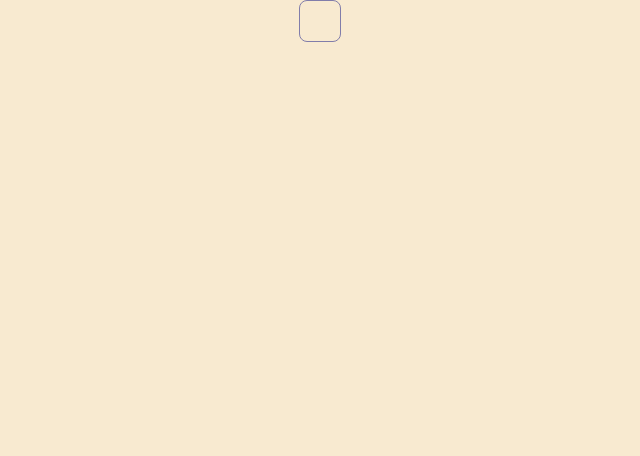
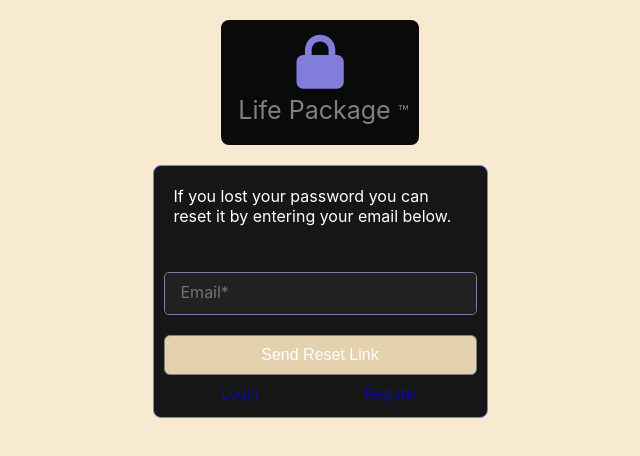
Before and after one commit to ddcroft73/life-package-fe, a React (Create React App) app: page /recover-password in a window 1280 px wide. Shown: the top 456 px of the page, without its empty margins (320-960 px from the left). Built offline with nearby package versions, Linux system fonts and the light colour scheme.

Commit message:
Added password resst component and email.

```diff
--- a/src/components/Login.js
+++ b/src/components/Login.js
@@ -40,7 +40,9 @@ const  Login = () => {
   const handleSubmit = async (event) => {
     event.preventDefault();
 
-    if (email && password) {sendRequest = true;}
+    if (email && password) {
+      sendRequest = true;
+    }
 
     if (sendRequest) {
       try {
@@ -141,7 +143,10 @@ const  Login = () => {
     } else {
       setError('Missing email or password.');
       setFadeOut2(true);
-      setTimeout(() => setError(''), 3000);
+      setTimeout(() => {
+        setError('')
+        setFadeOut2(false)
+      }, 3000);
     }
   };
 
@@ -230,7 +235,7 @@ const  Login = () => {
                     fontSize: 25,
                     marginBottom: 0}}>
                       <div style={{fontSize: 54, color: "#817Dda"}}>
-                      <i className="fas fa-sign-in-alt" /></div> &nbsp;Life Package &#8482;
+                      <i className="fas fa-sign-in-alt" /></div> &nbsp;Life Package <span style={{fontSize:18}}>&#8482;</span>
 
                   </Box>
               </Box>
@@ -266,7 +271,7 @@ const  Login = () => {
                   </div>
               </Box>
               <div style={{display: "flex", justifyContent: "center"}}>
-                <Button style={{marginTop: '1px', width: '100%', fontSize:"20px", backgroundColor: "#817Dda",
+                <Button style={{marginTop: '1px', width: '100%', fontSize:"20px",
                 border:"1px solid gray", lineHeight: 0, height: 35}}
                     onClick={handleSubmit}>Log in
                 </Button>
@@ -295,8 +300,6 @@ const  Login = () => {
               </Box>
 
               <Space howmuch={66}/>
-
-
 
               <Box style={{border: "0px solid black", backgroundColor: "", width: "100%", display: "flex", justifyContent: 'center', alignItems: 'center', flexDirection: "column", marginTop: 0, marginBottom: 8}}>
                   <Box style={{display: 'flex', border: "0px solid black", padding: 0, backgroundColor: ""}}>
--- a/src/components/PasswordRecover.js
+++ b/src/components/PasswordRecover.js
@@ -1,17 +1,111 @@
-import React from 'react';
 
+import React , {useEffect, useState} from 'react';
+import './PasswordReset.css';
 
-import Box from "../components/elements/Box.js";
+import Box from './elements/Box';
+import Button from './elements/Button';
+import TextBox from './elements/TextBox';
+import { Link, useNavigate } from "react-router-dom";
+import { isEmailAddress } from '../api/utils';
+import Space from './Space';
 
 
 const PasswordRecover = () => {
+    const [email, setEmail] = useState('');
+    const [error, setError] = useState('');
+
+    const [fadeOut, setFadeOut] = useState(false);
+
+    const navigate = useNavigate();
+
+    useEffect(() => {
+        document.title = "Reset Password: LifePackage 2023";
+    }, []);
+
+    const handleSend = (event) => {
+        event.preventDefault();
+        if (isEmailAddress(email)){
+
+            console.log(email)
+
+        } else {
+            setError("Invalid email address.");
+            setFadeOut(true);
+            setTimeout(() => {
+                setError('');
+                setFadeOut(false);
+            }, 3000);
+        }
+
+    };
+
+    const handleEmail = (value) => {
+        setEmail(value);
+    };
 
     return (
-        <>
-        <Box  style={{ border: "1px solid #817Daa",display: 'flex', justifyContent: 'center', alignItems: 'center',padding: 20}}>
-        </Box>
-        </>
-    );
+            <div className="password-reset-container" style={{ backgroundColor: 'transparent' }}>
+                <div className="password-reset-logo">
+                    <Box style={{
+                            textAlign: "center",
+                            backgroundColor: "var(--body-background-dark)",//'#484444',
+                            border:"0px solid #817Daa",
+                            height:125,
+                            width:"100%",
+                            fontSize: 25,
+                            color: "gray",
+                            marginBottom: 0}}>
+                                <div style={{fontSize: 54, color: "#817Dda"}}>
+                                <i className="fa fa-lock" /></div> &nbsp;Life Package <span style={{fontSize:18}}>&#8482;</span>
+                    </Box>
+                <Space howmuch={20} />
+                </div>
+                    <Box  style={{ backgroundColor:  'rgb(22,22,22)', border: "1px solid #817Dda" }}>
+                        <form>
+                            <div>
+                             <Box style={{color: "white", border: "0px solid gray"}}>
+                            If you lost your password you can reset it by entering your email below.
+                            </Box>
+
+                           <div className={fadeOut ? 'fade-out' : ''}>
+                                <div style={{border: "0px solid black", height: 20,  position: "relative", top: 0, borderTop: "none", borderRadius: 0, backgroundColor: ""}}>
+                                    {error && (
+                                    <Box style={{border: "0px solid black", fontSize: 20, padding: 0, color: "rgb(164, 56, 56)", textAlign: "center"}} className="error-message">
+                                        {error}
+                                    </Box>
+                                    )}
+                                </div>
+                            </div>
+
+                            <TextBox
+                                id="email"
+                                label="Email*"
+                                value={email}
+                                type="text" width="100%" containerPadding={0}  onChange={handleEmail}/>
+                            <Button onClick={handleSend}  style={{ border:"1px solid gray",}}>
+                                Send Reset Link
+                            </Button>
+                            </div>
+                        </form>
+                        <Box style={{border: "0px solid gray", padding: 5, marginTop: 5}}>
+                            <Box style={{border: "0px solid gray",
+                                         fontSize: 14,
+                                         display: "flex",
+                                         justifyContent: "space-around",
+                                         textAlign: "center", padding: 0}}>
+                                <div>
+                                    <Link to="/login">Login</Link>
+                                </div>
+                                <div>
+                                    <Link to="/register">Register</Link>
+                                </div>
+                            </Box>
+                        </Box>
+                    </Box>
+
+
+            </div>
+        );
 };
 
-export default PasswordRecover
+export default PasswordRecover;
--- /dev/null
+++ b/src/components/PasswordReset.css
@@ -0,0 +1,27 @@
+
+
+.password-reset-container {
+    font-family: -apple-system, BlinkMacSystemFont, 'Segoe UI', 'Roboto', 'Oxygen','Ubuntu', 'Cantarell', 'Fira Sans', 'Droid Sans', 'Helvetica Neue',    sans-serif;
+    -webkit-font-smoothing: antialiased;
+    -moz-osx-font-smoothing: grayscale;
+    display: flex;
+    flex-direction: column;
+    align-items: center;
+    justify-content: center;
+    padding: 20px;
+    border-radius: 8px;
+    max-width: 375px;
+    width: 375px;
+    margin: auto;
+
+  }
+
+
+.fade-out {
+    animation: fadeOutAnimation 3.2s;
+  }
+
+  @keyframes fadeOutAnimation {
+    from { opacity: 1; }
+    to { opacity: 0; }
+  }
```
Also changed, not shown: 1 other file (tests, documents, lock files or other folders).
